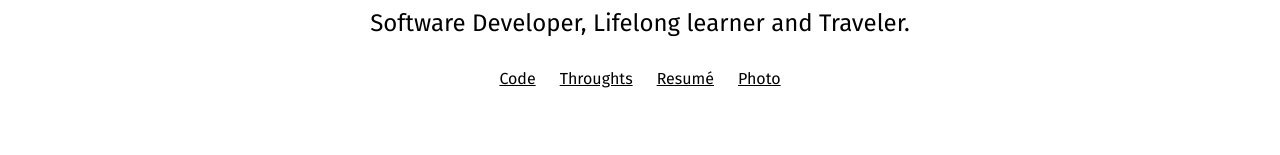
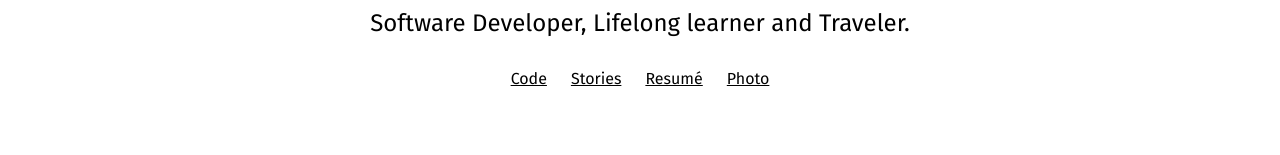
Before and after one commit to jhta/jhta.github.io, a plain HTML site: page index.html in a window 1280 px wide. Shown: the part 396-551 px from the top of the page. Drawn offline with Linux system fonts and the light colour scheme.

Commit message:
Change desc

```diff
--- a/index.html
+++ b/index.html
@@ -115,7 +115,7 @@
     <p> Software Developer, Lifelong learner and Traveler.</p>
     <ul>
       <li><a target="_blank" href="https://github.com/jhta">Code</a></li>
-      <li><a target="_blank" href="https://medium.com/@jeisonhiguita">Throughts</a></li>
+      <li><a target="_blank" href="https://medium.com/@jeisonhiguita">Stories</a></li>
       <li><a target="_blank" href="https://www.linkedin.com/in/jeisonhiguita">Resumé</a></li>
       <li><a target="_blank" href="https://unsplash.com/@jeison">Photo</a></li>
     </ul>
```
